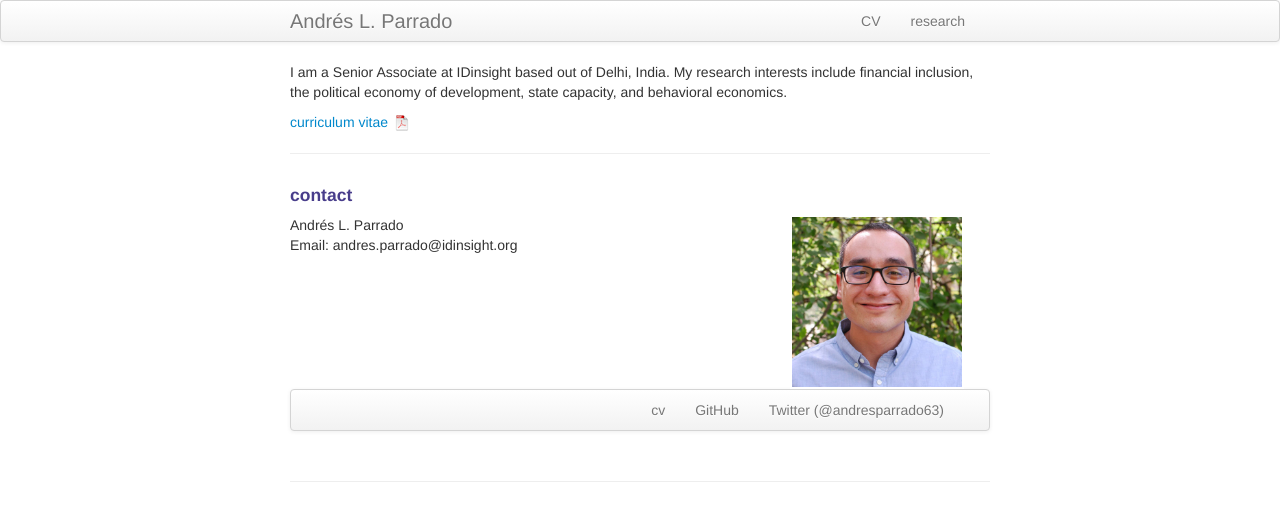
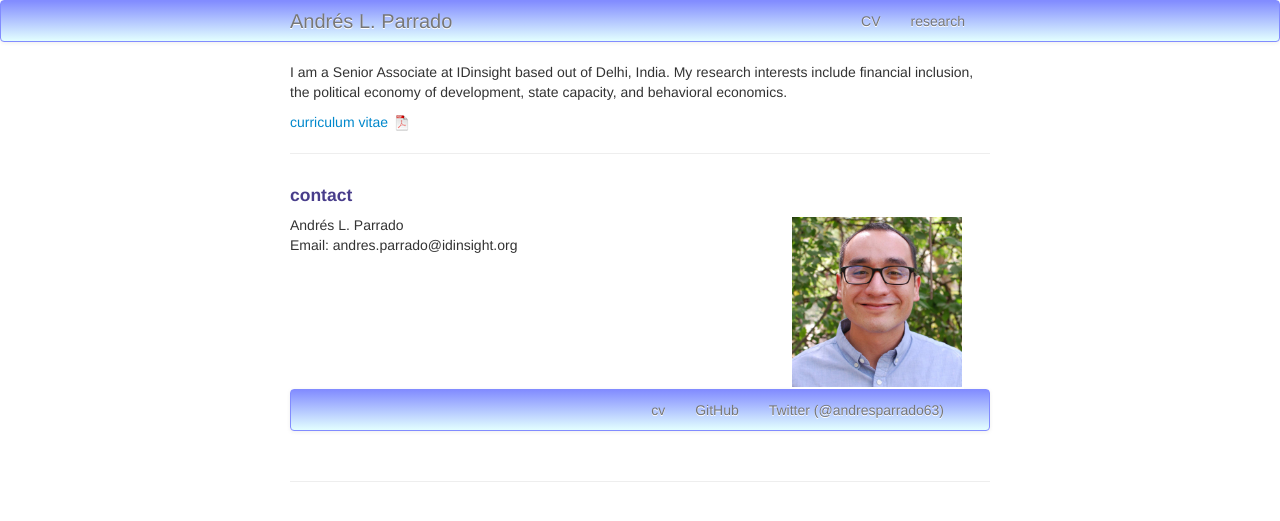
Before and after one commit to aparrado/aparrado.github.io, a Jekyll site: the page built from index.md, in a window 1280 px wide. Shown: the top 521 px of the page. Built offline with Jekyll 4.4.1, drawn with Linux system fonts in a browser that asks for light colours.

Commit message:
changed colors of navigation bar

```diff
--- a/assets/themes/twitter/css/my_custom_css.css
+++ b/assets/themes/twitter/css/my_custom_css.css
@@ -85,3 +85,23 @@ h1, h2, h3, h4 {
     border-left: 6px solid #ffeb3b;
     padding-left: 10px;
 }
+
+.navbar-inner {
+    min-height:40px;
+    padding-left:20px;
+    padding-right:20px;
+    background-color:#fafafa;
+    background-image:-moz-linear-gradient(top, #828cff, #e3ffff);
+    background-image:-webkit-gradient(linear, 0 0, 0 100%, from(#828cff), to(#f2f2f2));
+    background-image:-webkit-linear-gradient(top, #828cff, #e3ffff);
+    background-image:-o-linear-gradient(top, #828cff, #e3ffff);
+    background-image:linear-gradient(to bottom, #828cff, #e3ffff);
+    background-repeat:repeat-x;filter:progid:DXImageTransform.Microsoft.gradient(startColorstr='#ffffffff', endColorstr='#fff2f2f2', GradientType=0);
+    border:1px solid #828cff;
+    -webkit-border-radius:4px;
+    -moz-border-radius:4px;
+    border-radius:4px;
+    -webkit-box-shadow:0 1px 4px rgba(0, 0, 0, 0.065);
+    -moz-box-shadow:0 1px 4px rgba(0, 0, 0, 0.065);
+    box-shadow:0 1px 4px rgba(0, 0, 0, 0.065);*zoom:1;
+}
```
